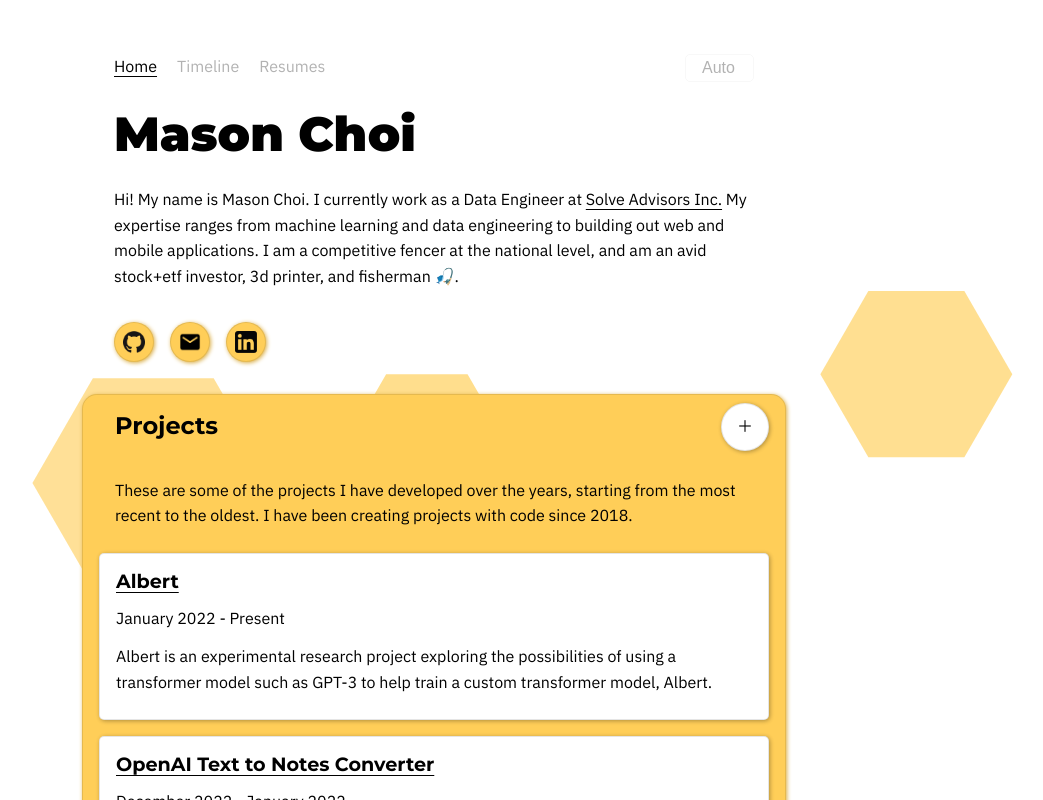
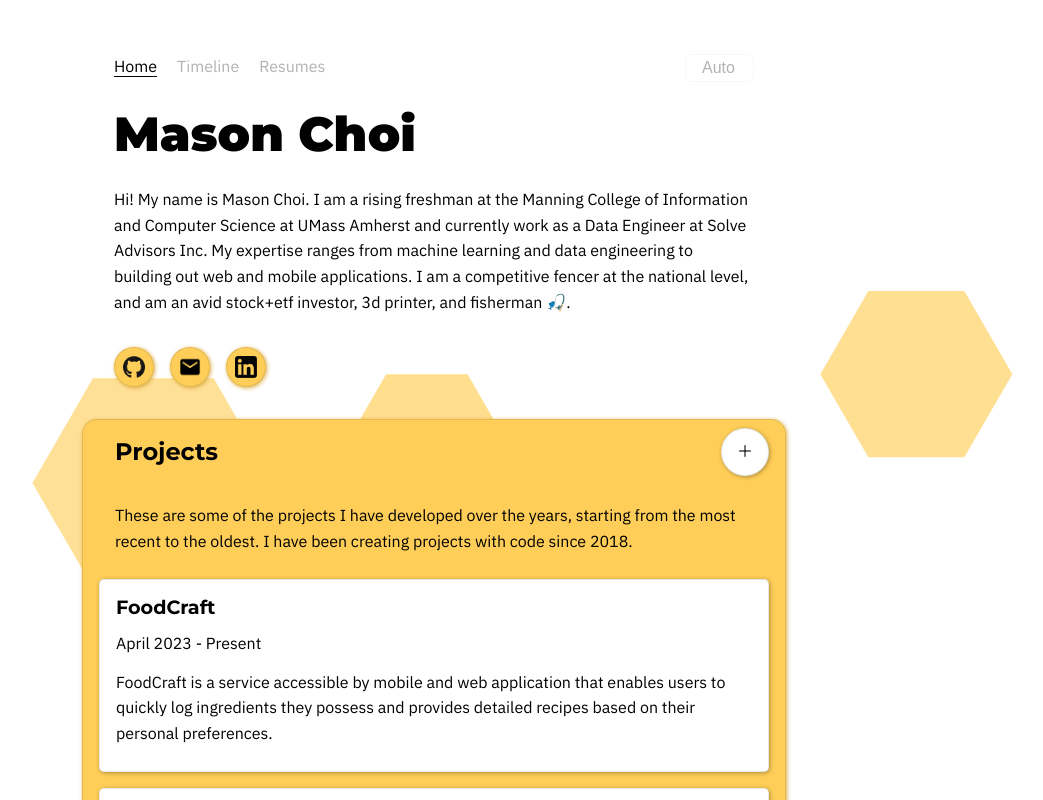
Before and after one commit to Tennis-Ball/personal_website, a Next.js app: page / in a window 1280 px wide. Both pictures are taken after a click on the element 640 px from the left and 426 px from the top of the page. Shown: the top 800 px of the page, without its empty margins (206-1249 px from the left). Built offline with nearby package versions, Linux system fonts and the light colour scheme.

Commit message:
March Update

```diff
--- a/pages/index.js
+++ b/pages/index.js
@@ -16,29 +16,34 @@ export default function Home() {
 		</Head>
 			<Nav/>
 			<h1>Mason Choi</h1>
-			<p>Hi! My name is Mason Choi. I currently work as a Data Engineer at <a href="https://solveadvisors.com/" target="_blank" rel="noreferrer">Solve Advisors Inc.</a> My expertise ranges from machine learning and data engineering to building out web and mobile applications. I am a competitive fencer at the national level, and am an avid stock+etf investor, 3d printer, and fisherman 🎣.</p>
+			<p>Hi! My name is Mason Choi. I am a rising freshman at the Manning College of Information and Computer Science at UMass Amherst and currently work as a Data Engineer at Solve Advisors Inc. My expertise ranges from machine learning and data engineering to building out web and mobile applications. I am a competitive fencer at the national level, and am an avid stock+etf investor, 3d printer, and fisherman 🎣.</p>
 
 			<Contacts/>
 			<Dropdown title="Projects">
 				<p>These are some of the projects I have developed over the years, starting from the most recent to the oldest. I have been creating projects with code since 2018.</p>
 				<Card>
+					<h3>FoodCraft</h3>
+					<p>April 2023 - Present</p>
+					<p>FoodCraft is a service accessible by mobile and web application that enables users to quickly log ingredients they possess and provides detailed recipes based on their personal preferences.</p>
+				</Card>
+				<Card>
 					<h3><a href="https://github.com/Tennis-Ball/Albert" target="_blank" rel="noreferrer">Albert</a></h3>
-					<p>January 2022 - Present</p>
+					<p>January 2023 - March 2023</p>
 					<p>Albert is an experimental research project exploring the possibilities of using a transformer model such as GPT-3 to help train a custom transformer model, Albert.</p>
 				</Card>
 				<Card>
 					<h3><a href="https://text2notes.com/" target="_blank" rel="noreferrer">OpenAI Text to Notes Converter</a></h3>
-					<p>December 2022 - January 2022</p>
+					<p>December 2022 - January 2023</p>
 					<p>A simple website hosting custom technology made possible by OpenAI&apos;s GPT-3 API. The technology can convert any textbook text into note form broken down by topic, effectively streamlining the notetaking process.</p>
 				</Card>
 				<Card>
 					<h3><a href="https://github.com/Fantasy-Fencing" target="_blank" rel="noreferrer">Fantasy Fencing</a> X <a href="https://github.com/Tennis-Ball/The-Fencing-Project" target="_blank" rel="noreferrer">The Fencing Project</a></h3>
-					<p>September 2022 - Present</p>
+					<p>September 2022 - Paused</p>
 					<p>A small dev team founded by fencing celebrity Cyrus of Chaos to deliver a Fantasy Football inspired fencing platform. Incorporates elements from my project &quot;The Fencing Project&quot; which scrapes and manipulates all available fencing data. I mainly head backend development and systems design, occasionally touching our beautiful frontend UI.</p>
 				</Card>
 				<Card>
 					<h3 className="cardTitle"><a href="https://github.com/Tennis-Ball/MP-Predictor" target="_blank" rel="noreferrer">Melting Point Estimator</a></h3>
-					<p>July 2022 - Paused</p>
+					<p>July 2022 - September 2022</p>
 					<p>A deep learning neural network built using Tensorflow in Python which predicts the melting points of molecules given their molecular structures in the standard SMILE notation and average mass.</p>
 				</Card>
 				<Card>
@@ -87,14 +92,14 @@ export default function Home() {
 			</Dropdown>
 			<Dropdown title="Work">
 				<Card>
-					<h3>Solve Advisors Inc.</h3>
+					<h3><a href="https://solveadvisors.com/" target="_blank" rel="noreferrer">Solve Advisors Inc.</a></h3>
 					<p>March 2022 - Present</p>
 					<li>Worked with the AI/ML team to build a Business Development Company (BDC) financial statement parser, which disrupted the industry and saved the company an estimated 848 hours annually</li>
 					<li>Automated manual bond and loan data pricing with Selenium and Google’s Oauth API in an AWS EC2 instance</li>
 					<li>Built tools to aggregate global treasury yeild data and organize it</li>
 				</Card>
 				<Card>
-					<h3>Advantage Data Inc. + Best Credit Management Inc.</h3>
+					<h3><a href="https://advantagedata.com/" target="_blank" rel="noreferrer">Advantage Data Inc. + Best Credit Management Inc.</a></h3>
 					<p>September 2022 - March 2022</p>
 					<li>Developed Python scripts to scrape data from the SEC, parse and transform the data, and load it into the company database (ETL process), replacing hundreds of hours of manual work</li>
 					<li>Collaborated with dev team to deploy data pipelines directing source data into our system with Python and SQL</li>
@@ -111,6 +116,10 @@ export default function Home() {
 			<Dropdown title="Education">
 				<p>I currently attend the Boston Latin School (BLS) as a sophomore. In order to accelerate my learning in computer science and related feilds, I have enrolled in several college and online courses. I earned an unweighted GPA of 4.3/4.3 in 9th grade.</p>
 				<Dropdown title="College Courses">
+					<Card>
+						<h3>Financial Accounting I</h3>
+						<p>University of Pittsburgh | Final grade: --% (-) | Credits: 3</p>
+					</Card>
 					<Card>
 						<h3>Database Systems (CSCI E-66, graduate level)</h3>
 						<p>Harvard Extension School | Final grade: --% (-) | Credits: 4</p>
@@ -197,12 +206,12 @@ export default function Home() {
 				<Card>
 					<h3>Fencing - Individual</h3>
 					<p>2016 - Present</p>
-					<p>I currently rank 30th in the nation and 1st regionally for the Cadet age group (U17), 5th regionally for the Junior age group (U20). I am working towards a spot (top 20) on the USA Cadet Men&apos;s Epee world team.</p>
+					<p>I currently rank 17th in the nation and 1st regionally for the Cadet age group (U17), 5th regionally for the Junior age group (U20). I am working towards a spot (top 20) on the USA Cadet Men&apos;s Epee world team.</p>
 				</Card>
 				<Card>
 					<h3>Fencing - Varsity</h3>
 					<p>2019 - Present</p>
-					<p>Part of the Boston Latin School varsity fencing team since 7th grade, bringing the team to the state finals every year fenced. I exchange A and B positions (first and second) at competitions.</p>
+					<p>Part of the Boston Latin School varsity fencing team since 7th grade, bringing home the state championships title in 2023. I exchange A and B positions (first and second) at competitions.</p>
 				</Card>
 				<Dropdown title="Community Service">
 					<Card>
--- a/pages/timeline/index.js
+++ b/pages/timeline/index.js
@@ -13,7 +13,9 @@ export default function Timeline(){
         {content: <Box><h3>Website hosted with Vercel!</h3></Box>, date:"8/01/2022" },
         {content: <Box><h3>Summer trips to Barcelona (Spain) and London (England), Paris (France), and Algarve (Portugal)</h3></Box>, date:"8/11/2022" },
         {content: <Box><h3>Scored 1550 (790 Math, 760 EBRW) on the SAT</h3></Box>, date:"9/27/22"},
-        {content: <Box><h3>Earned A22 fencing rating by placing first at the <a href="https://fencingtimelive.com/events/results/635AD483CD574D16A19A1FB9661A0DBF" target="_blank" rel="noreferrer">Star Cup RYC/RJCC</a></h3></Box>, date:"9/17/22"}
+        {content: <Box><h3>Earned A22 fencing rating by placing first at the <a href="https://fencingtimelive.com/events/results/635AD483CD574D16A19A1FB9661A0DBF" target="_blank" rel="noreferrer">Star Cup RYC/RJCC</a></h3></Box>, date:"9/17/22"},
+        {content: <Box><h3>Won the Massachusetts State Championships with the Boston Latin School Men&apos;s Fencing Team</h3></Box>, date:"2/26/23"},
+        {content: <Box><h3>Accepted to the <a href="https://www.cics.umass.edu/" target="_blank" rel="noreferrer">Manning College of Information and Computer Sciences</a> at UMass Amherst where I will attend as part of the class of 2027</h3></Box>, date:"3/21/23"},
     ]
     return (
         <>
```
